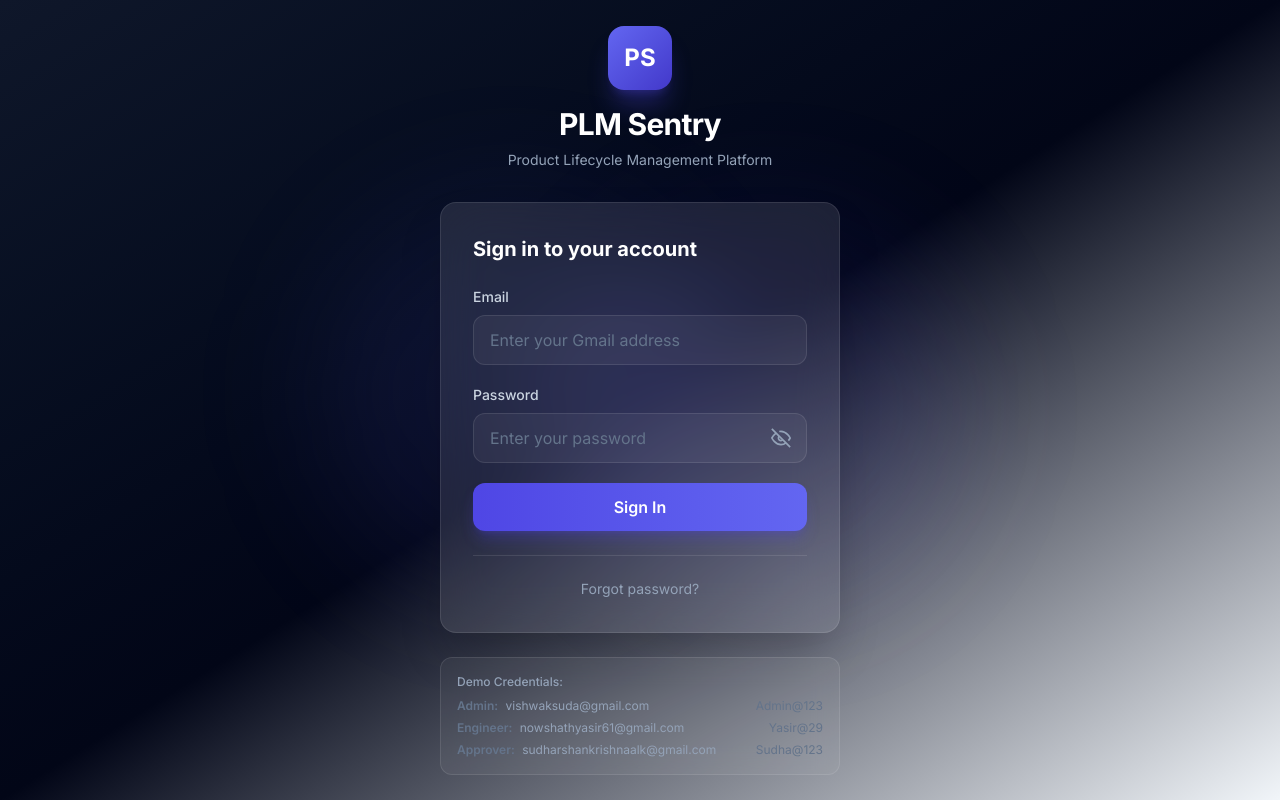
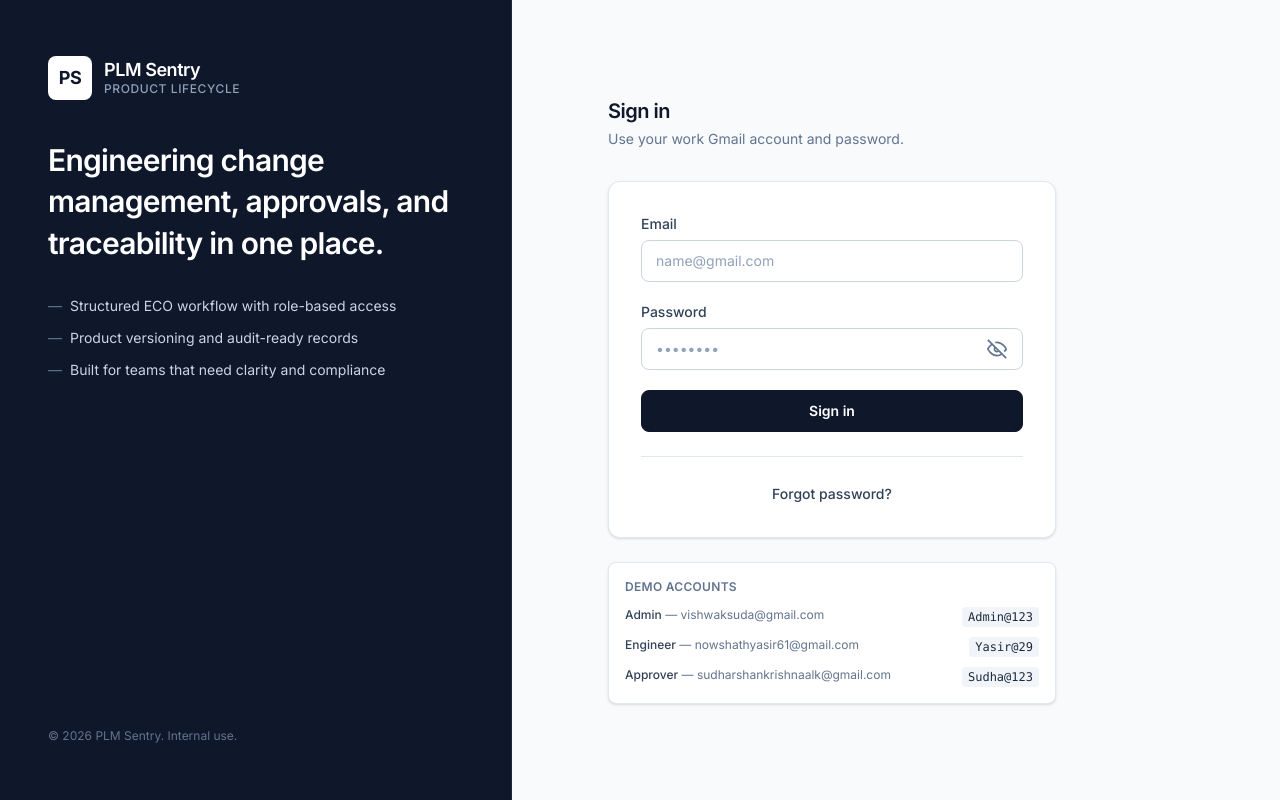
Before and after one commit to vishwaksuda-16/odoo-finals, a React (Vite) app in the folder frontend/fe/: page /login in a window 1280 px wide. Built offline with nearby package versions, Linux system fonts and the light colour scheme.

Commit message:
Seeded with realistic dataaaaa

```diff
--- a/frontend/fe/src/pages/Login.jsx
+++ b/frontend/fe/src/pages/Login.jsx
@@ -33,7 +33,7 @@ export default function Login() {
     setError("");
 
     if (!email.trim() || !password.trim()) {
-      setError("Please enter both Email and Password");
+      setError("Please enter both email and password.");
       return;
     }
 
@@ -49,29 +49,56 @@ export default function Login() {
   };
 
   return (
-    <div className="min-h-screen flex items-center justify-center bg-gradient-to-br from-surface-900 via-surface-950 to-primary-950 relative overflow-hidden">
-      <div className="absolute inset-0">
-        <div className="absolute top-1/4 left-1/4 w-96 h-96 bg-primary-500/10 rounded-full blur-3xl" />
-        <div className="absolute bottom-1/4 right-1/4 w-96 h-96 bg-primary-600/10 rounded-full blur-3xl" />
-        <div className="absolute top-1/2 left-1/2 w-64 h-64 bg-primary-400/5 rounded-full blur-2xl -translate-x-1/2 -translate-y-1/2" />
+    <div className="min-h-screen flex flex-col lg:flex-row bg-white">
+      {/* Brand panel — solid, no gradient */}
+      <aside className="lg:w-[42%] xl:w-[40%] bg-slate-900 text-white flex flex-col justify-between px-8 py-10 lg:px-12 lg:py-14 shrink-0 border-b lg:border-b-0 lg:border-r border-slate-800">
+        <div>
+          <div className="flex items-center gap-3 mb-10">
+            <div className="w-11 h-11 rounded-lg bg-white flex items-center justify-center">
+              <span className="text-slate-900 font-bold text-lg tracking-tight">PS</span>
+            </div>
+            <div>
+              <h1 className="text-lg font-semibold tracking-tight leading-tight">PLM Sentry</h1>
+              <p className="text-slate-400 text-xs font-medium uppercase tracking-wider">Product lifecycle</p>
+            </div>
+          </div>
+          <h2 className="text-2xl lg:text-3xl font-semibold tracking-tight text-white leading-snug max-w-md">
+            Engineering change management, approvals, and traceability in one place.
+          </h2>
+          <ul className="mt-8 space-y-3 text-slate-300 text-sm max-w-sm">
+            <li className="flex gap-2">
+              <span className="text-slate-500 select-none">—</span>
+              Structured ECO workflow with role-based access
+            </li>
+            <li className="flex gap-2">
+              <span className="text-slate-500 select-none">—</span>
+              Product versioning and audit-ready records
+            </li>
+            <li className="flex gap-2">
+              <span className="text-slate-500 select-none">—</span>
+              Built for teams that need clarity and compliance
+            </li>
+          </ul>
+        </div>
+        <p className="text-slate-500 text-xs mt-10 lg:mt-0">© {new Date().getFullYear()} PLM Sentry. Internal use.</p>
+      </aside>
+
+      {/* Form area */}
+      <main className="flex-1 flex flex-col justify-center px-6 py-12 lg:px-16 xl:px-24 bg-slate-50">
+        <div className="w-full max-w-md mx-auto lg:mx-0">
+          <div className="mb-8">
+            <h2 className="text-xl font-semibold text-slate-900 tracking-tight">Sign in</h2>
+            <p className="text-slate-500 text-sm mt-1">Use your work Gmail account and password.</p>
           </div>
 
-      <div className="relative z-10 w-full max-w-md px-6">
-        <div className="text-center mb-8">
-          <div className="inline-flex items-center justify-center w-16 h-16 rounded-2xl bg-gradient-to-br from-primary-500 to-primary-700 shadow-xl shadow-primary-600/30 mb-4">
-            <span className="text-white font-bold text-2xl">PS</span>
-          </div>
-          <h1 className="text-3xl font-bold text-white tracking-tight">PLM Sentry</h1>
-          <p className="text-surface-400 mt-2 text-sm">Product Lifecycle Management Platform</p>
-        </div>
-
-        <div className="bg-white/10 backdrop-blur-xl rounded-2xl border border-white/10 shadow-2xl p-8">
-          <h2 className="text-xl font-bold text-white mb-6">Sign in to your account</h2>
-
+          <div className="bg-white border border-slate-200 rounded-xl shadow-sm p-8">
             <form onSubmit={handleSubmit} className="space-y-5">
               {error && (
-              <div className="bg-danger-500/15 border border-danger-500/30 text-danger-500 px-4 py-3 rounded-xl text-sm font-medium flex items-center gap-2">
-                <svg xmlns="http://www.w3.org/2000/svg" className="w-4 h-4 shrink-0" viewBox="0 0 24 24" fill="none" stroke="currentColor" strokeWidth="2">
+                <div
+                  role="alert"
+                  className="bg-red-50 border border-red-200 text-red-800 px-4 py-3 rounded-lg text-sm flex items-start gap-2"
+                >
+                  <svg xmlns="http://www.w3.org/2000/svg" className="w-4 h-4 shrink-0 mt-0.5" viewBox="0 0 24 24" fill="none" stroke="currentColor" strokeWidth="2">
                     <circle cx="12" cy="12" r="10" />
                     <path d="M15 9l-6 6M9 9l6 6" />
                   </svg>
@@ -80,34 +107,39 @@ export default function Login() {
               )}
 
               <div>
-              <label className="block text-sm font-medium text-surface-300 mb-2">Email</label>
+                <label htmlFor="login-email" className="block text-sm font-medium text-slate-700 mb-1.5">
+                  Email
+                </label>
                 <input
                   id="login-email"
                   type="email"
                   value={email}
                   onChange={(e) => setEmail(e.target.value)}
-                placeholder="Enter your Gmail address"
-                className="w-full px-4 py-3 bg-white/5 border border-white/10 rounded-xl text-white placeholder-surface-500 focus:outline-none focus:ring-2 focus:ring-primary-500/50 focus:border-primary-500/50 transition-all"
+                  placeholder="name@gmail.com"
+                  autoComplete="email"
+                  className="w-full px-3.5 py-2.5 text-slate-900 text-sm border border-slate-300 rounded-lg bg-white placeholder:text-slate-400 focus:outline-none focus:ring-2 focus:ring-slate-900 focus:border-slate-900 transition-shadow"
                 />
               </div>
 
               <div>
-              <label className="block text-sm font-medium text-surface-300 mb-2">Password</label>
+                <label htmlFor="login-password" className="block text-sm font-medium text-slate-700 mb-1.5">
+                  Password
+                </label>
                 <div className="relative">
                   <input
                     id="login-password"
                     type={showPassword ? "text" : "password"}
                     value={password}
                     onChange={(e) => setPassword(e.target.value)}
-                  placeholder="Enter your password"
+                    placeholder="••••••••"
                     autoComplete="current-password"
-                  className="w-full px-4 py-3 pr-12 bg-white/5 border border-white/10 rounded-xl text-white placeholder-surface-500 focus:outline-none focus:ring-2 focus:ring-primary-500/50 focus:border-primary-500/50 transition-all"
+                    className="w-full px-3.5 py-2.5 pr-11 text-slate-900 text-sm border border-slate-300 rounded-lg bg-white placeholder:text-slate-400 focus:outline-none focus:ring-2 focus:ring-slate-900 focus:border-slate-900 transition-shadow"
                   />
                   <button
                     type="button"
                     aria-label={showPassword ? "Hide password" : "Show password"}
                     onClick={() => setShowPassword((s) => !s)}
-                  className="absolute right-3 top-1/2 -translate-y-1/2 text-surface-400 hover:text-white p-1 rounded-lg focus:outline-none focus:ring-2 focus:ring-primary-500/50"
+                    className="absolute right-2.5 top-1/2 -translate-y-1/2 p-1.5 text-slate-500 hover:text-slate-800 rounded-md focus:outline-none focus:ring-2 focus:ring-slate-400"
                   >
                     <EyeIcon open={showPassword} />
                   </button>
@@ -118,53 +150,54 @@ export default function Login() {
                 type="submit"
                 disabled={loading}
                 id="sign-in-button"
-              className="w-full py-3 bg-gradient-to-r from-primary-600 to-primary-500 text-white font-semibold rounded-xl shadow-lg shadow-primary-600/30 hover:shadow-xl hover:shadow-primary-600/40 hover:from-primary-500 hover:to-primary-400 transition-all duration-200 disabled:opacity-60 disabled:cursor-not-allowed"
+                className="w-full py-2.5 px-4 text-sm font-semibold text-white bg-slate-900 border border-slate-900 rounded-lg hover:bg-slate-800 hover:border-slate-800 focus:outline-none focus:ring-2 focus:ring-offset-2 focus:ring-slate-900 disabled:opacity-50 disabled:cursor-not-allowed transition-colors"
               >
                 {loading ? (
                   <span className="flex items-center justify-center gap-2">
-                  <svg className="animate-spin h-4 w-4" xmlns="http://www.w3.org/2000/svg" fill="none" viewBox="0 0 24 24">
+                    <svg className="animate-spin h-4 w-4" xmlns="http://www.w3.org/2000/svg" fill="none" viewBox="0 0 24 24" aria-hidden>
                       <circle className="opacity-25" cx="12" cy="12" r="10" stroke="currentColor" strokeWidth="4" />
                       <path className="opacity-75" fill="currentColor" d="M4 12a8 8 0 018-8V0C5.373 0 0 5.373 0 12h4z" />
                     </svg>
-                  Signing in...
+                    Signing in…
                   </span>
                 ) : (
-                "Sign In"
+                  "Sign in"
                 )}
               </button>
             </form>
 
-          <div className="mt-6 pt-5 border-t border-white/10 text-center">
-            <Link to="/forgot-password" className="text-sm text-surface-400 hover:text-primary-400 transition-colors">
+            <div className="mt-6 pt-6 border-t border-slate-200 text-center">
+              <Link to="/forgot-password" className="text-sm font-medium text-slate-700 hover:text-slate-900 underline-offset-4 hover:underline">
                 Forgot password?
               </Link>
             </div>
           </div>
 
-        <div className="mt-6 bg-white/5 backdrop-blur-md rounded-xl border border-white/10 p-4">
-          <p className="text-xs text-surface-400 font-medium mb-2">Demo Credentials:</p>
-          <div className="space-y-1.5 text-xs">
-            <div className="flex flex-col sm:flex-row sm:items-center sm:justify-between gap-1 text-surface-400">
-              <span>
-                <span className="text-surface-500 font-semibold mr-1">Admin:</span> vishwaksuda@gmail.com
+          <div className="mt-6 border border-slate-200 rounded-lg bg-white p-4 shadow-sm">
+            <p className="text-xs font-semibold text-slate-500 uppercase tracking-wide mb-3">Demo accounts</p>
+            <div className="space-y-2.5 text-xs text-slate-600">
+              <div className="flex flex-col sm:flex-row sm:justify-between gap-0.5 sm:gap-4">
+                <span className="text-slate-500">
+                  <span className="font-medium text-slate-700">Admin</span> — vishwaksuda@gmail.com
                 </span>
-              <span className="text-surface-500">Admin@123</span>
+                <code className="text-slate-800 font-mono bg-slate-100 px-1.5 py-0.5 rounded">Admin@123</code>
               </div>
-            <div className="flex flex-col sm:flex-row sm:items-center sm:justify-between gap-1 text-surface-400">
-              <span>
-                <span className="text-surface-500 font-semibold mr-1">Engineer:</span> nowshathyasir61@gmail.com
+              <div className="flex flex-col sm:flex-row sm:justify-between gap-0.5 sm:gap-4">
+                <span className="text-slate-500">
+                  <span className="font-medium text-slate-700">Engineer</span> — nowshathyasir61@gmail.com
                 </span>
-              <span className="text-surface-500">Yasir@29</span>
+                <code className="text-slate-800 font-mono bg-slate-100 px-1.5 py-0.5 rounded">Yasir@29</code>
               </div>
-            <div className="flex flex-col sm:flex-row sm:items-center sm:justify-between gap-1 text-surface-400">
-              <span>
-                <span className="text-surface-500 font-semibold mr-1">Approver:</span> sudharshankrishnaalk@gmail.com
+              <div className="flex flex-col sm:flex-row sm:justify-between gap-0.5 sm:gap-4">
+                <span className="text-slate-500">
+                  <span className="font-medium text-slate-700">Approver</span> — sudharshankrishnaalk@gmail.com
                 </span>
-              <span className="text-surface-500">Sudha@123</span>
+                <code className="text-slate-800 font-mono bg-slate-100 px-1.5 py-0.5 rounded">Sudha@123</code>
               </div>
             </div>
           </div>
         </div>
+      </main>
     </div>
   );
 }
```
Also changed, not shown: 1 other file (tests, documents, lock files or other folders). Lines whose indentation alone changed are shown as unchanged.
